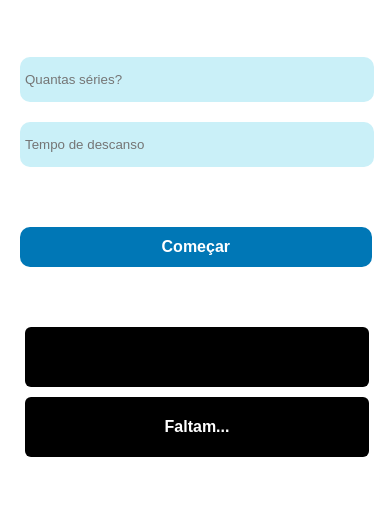
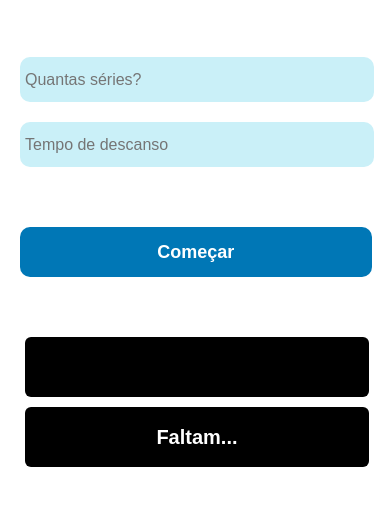
Before and after one commit to Jose-souza-dev/Pypi-ACT, a plain HTML site: page index.html in a window 390 px wide. Shown: the part 39-544 px from the top of the page. Drawn offline with Linux system fonts and the light colour scheme.

Commit message:
versão 1.1

```diff
--- a/mini-style.css
+++ b/mini-style.css
@@ -25,14 +25,14 @@
         text-align: center;
     }
     h3#tdescanso{
-        font-size: 16px;
+        font-size: 20px;
         color: #ffffff;
         font-family: Arial, Helvetica, sans-serif;
         margin: 10px;
         text-align: center;
     }
     h3#qfaltam{
-        font-size: 16px;
+        font-size: 20px;
         color: #ffffff;
         font-family: Arial, Helvetica, sans-serif;
         margin: 10px;
@@ -55,16 +55,17 @@
         background-color: #CAF0F8;
         border: none;
         border-radius: 10px;
+        font-size: 16px;
     }
     input#acao{
         width: 92%;
-        height: 40px;
+        height: 50px;
         margin: 50px 0;
         border: none;
         background: #0077B6;
         color:#fff;
         border-radius: 10px;
-        font-size: 16px;
+        font-size: 18px;
         font-weight: bolder;
     }
 
```
